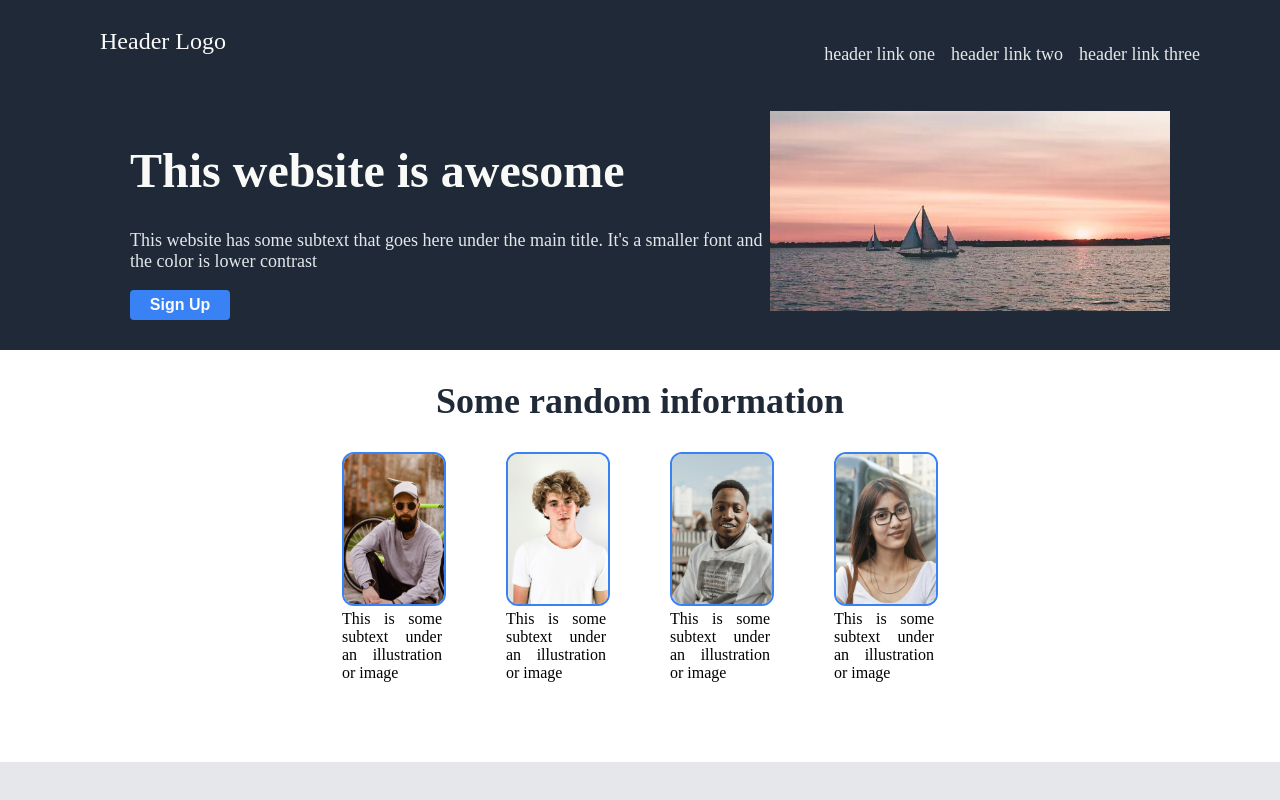
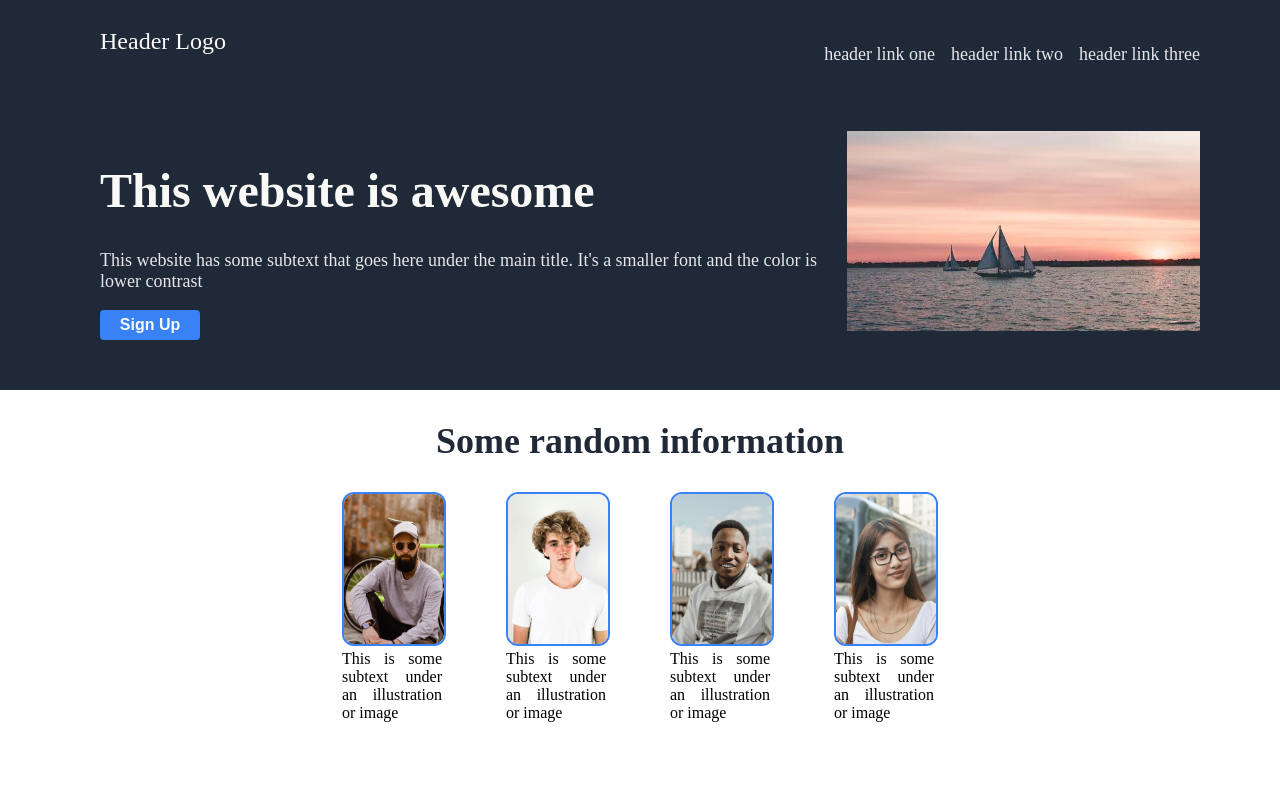
Before and after one commit to manticike/landing-page, a plain HTML site: page index.html in a window 1280 px wide. Shown: the top 800 px of the page. Drawn offline with Linux system fonts and the light colour scheme.

Commit message:
Finished the CSS changes I've effected the css file to the best of my ability
Maybe in the future I can do more when I improve my
knowledge

```diff
--- a/style.css
+++ b/style.css
@@ -72,11 +72,12 @@ button {
 
 .main-hero {
   display: flex;
-  padding: 30px ;
+  padding: 50px 0;
+  gap: 20px;
 }
 
-.hero-info {
-  /*flex-shrink: 0;*/
+.hero-image {
+  overflow: auto;
 }
 
 .info-section {
```
